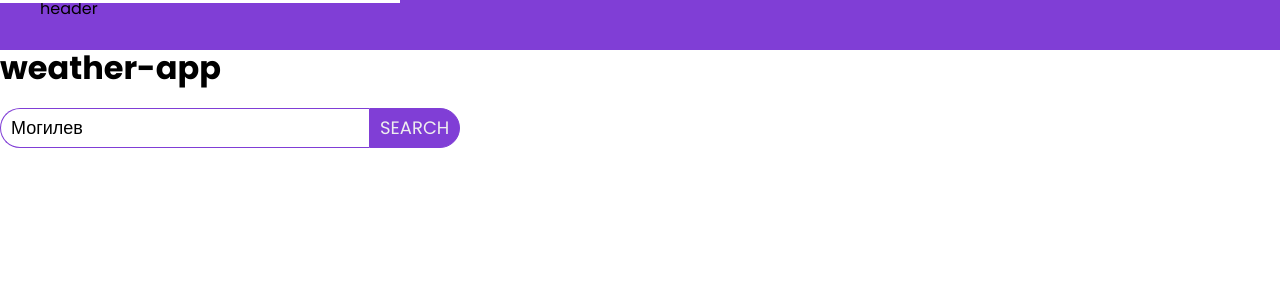
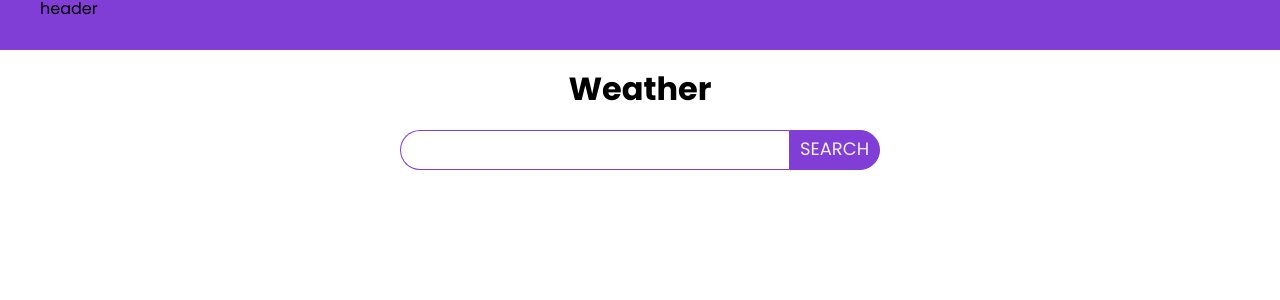
Before and after one commit to vladzyabs/weather, a React (Create React App) app: page / in a window 1280 px wide. Shown: the top 300 px of the page. Built offline with nearby package versions, Linux system fonts and the light colour scheme.

Commit message:
created Weather & refactoring

```diff
--- a/package.json
+++ b/package.json
@@ -14,7 +14,9 @@
     "@types/react-redux": "^7.1.9",
     "@types/react-router-dom": "^5.1.5",
     "@types/redux-thunk": "^2.1.0",
+    "@types/yup": "^0.29.7",
     "axios": "^0.20.0",
+    "formik": "^2.1.7",
     "node-sass": "^4.14.1",
     "react": "^16.13.1",
     "react-dom": "^16.13.1",
@@ -23,7 +25,8 @@
     "react-scripts": "3.4.3",
     "redux": "^4.0.5",
     "redux-thunk": "^2.3.0",
-    "typescript": "~3.7.2"
+    "typescript": "~3.7.2",
+    "yup": "^0.29.3"
   },
   "scripts": {
     "start": "react-scripts start",
--- a/src/App.tsx
+++ b/src/App.tsx
@@ -1,56 +1,27 @@
 import React from 'react'
+import {Switch, Route} from 'react-router-dom'
 import classes from './styles/App.module.scss'
-import {useDispatch, useSelector} from 'react-redux'
-import {getWeatherTC} from './store/weatherReducer/weatherReducer'
+import {Header, Preloader} from './components'
+import {ROUTES} from './routes'
+import Weather from './pages/Weather/Weather'
+import {useSelector} from 'react-redux'
 import {AppRootStoreType} from './store/rootReducer'
-import {GetWeatherRT} from './api/apiType'
-import {Button, Header, Input, Preloader} from './components'
+import {RequestStatusType} from './store/appReducer/appReducer'
 
 const App = () => {
 
-   const dispatch = useDispatch()
-   const weather = useSelector<AppRootStoreType, GetWeatherRT[]>(state => state.weather.data)
-   const count = useSelector<AppRootStoreType, number>(state => state.weather.count)
-   const [city, setCity] = React.useState<string>('Могилев')
-
-   const onclick = () => {
-      dispatch(getWeatherTC(city))
-   }
+   const appStatus = useSelector<AppRootStoreType, RequestStatusType>(state => state.app.status)
 
    return (
       <div className={classes.App}>
-         <Preloader/>
+         {
+            appStatus === 'loading' && <Preloader/>
+         }
          <Header/>
          <div className={classes.content}>
-            <h1>weather-app</h1>
-            <Input type="text"
-                   value={city}
-                   onChange={e => setCity(e.target.value)}
-                   style={{borderRadius: '20px 0 0 20px', borderRight: 'none'}}/>
-            <Button onClick={onclick}
-                    style={{borderRadius: '0 20px 20px 0'}}>Search</Button>
-            {
-               count > 0 &&
-               <div>
-                   <span>Найдено: {count}</span>
-                   <div>
-                       <ul>
-                           <li>
-                               <span>City:</span><span>{weather[0].city_name}</span>
-                           </li>
-                           <li>
-                               <span>Temp:</span><span>{weather[0].temp}</span>
-                           </li>
-                           <li>
-                               <span>Precipitation:</span><span>{weather[0].precip}mm</span>
-                           </li>
-                           <li>
-                               <span>Wind speed:</span><span>{weather[0].wind_speed}m/s</span>
-                           </li>
-                       </ul>
-                   </div>
-               </div>
-            }
+            <Switch>
+               <Route exact path={ROUTES.HOME} render={() => <Weather/>}/>
+            </Switch>
          </div>
       </div>
    )
--- a/src/components/common/Input/Input.module.scss
+++ b/src/components/common/Input/Input.module.scss
@@ -4,7 +4,7 @@
   .customInput {
     border: 1px solid $color-accent;
     outline: none;
-    padding: 6px 10px;
+    padding: 6px 20px;
     font-size: 18px;
     min-height: 40px;
   }
--- a/src/components/common/Input/Input.tsx
+++ b/src/components/common/Input/Input.tsx
@@ -6,10 +6,13 @@ type InputPropsType
    & { error?: string }
 
 const Input = (props: InputPropsType) => {
-   const {error, ...restProps} = props
    return (
       <label className={classes.label}>
-         <input type="text" {...restProps} className={classes.customInput}/>
+         <input type="text"
+                {...props}
+                placeholder={props.error ? props.error : props.placeholder}
+                className={classes.customInput}
+         />
       </label>
    )
 }
--- a/src/index.tsx
+++ b/src/index.tsx
@@ -4,10 +4,13 @@ import './styles/index.scss'
 import App from './App'
 import {Provider} from 'react-redux'
 import store from './store/store'
+import {BrowserRouter} from 'react-router-dom'
 
 ReactDOM.render(
-   <Provider store={store}>
-      <App/>
-   </Provider>,
+   <BrowserRouter>
+      <Provider store={store}>
+         <App/>
+      </Provider>
+   </BrowserRouter>,
    document.getElementById('root'),
 )
--- /dev/null
+++ b/src/pages/Weather/SearchForm.tsx
@@ -0,0 +1,50 @@
+import React, {KeyboardEvent} from 'react'
+import {Button, Input} from '../../components'
+import {useFormik} from 'formik'
+import * as Yup from 'yup'
+
+const validationSchema = Yup.object({
+   city: Yup.string()
+      .required('Введите город...'),
+})
+
+type SearchFormPropsType = {
+   onSubmit: (city: string) => void
+}
+
+const SearchForm = (props: SearchFormPropsType) => {
+
+   const formik = useFormik({
+      initialValues: {
+         city: '',
+      },
+      validationSchema,
+      onSubmit: values => {
+         props.onSubmit(values.city)
+      },
+   })
+
+   const styles = {
+      input: {borderRadius: '20px 0 0 20px', borderRight: 'none'},
+      button: {borderRadius: '0 20px 20px 0'},
+   }
+
+   const onKeyPressHandler = (e: KeyboardEvent<HTMLInputElement>) => {
+      if (e.charCode === 13) {
+         formik.handleSubmit()
+      }
+   }
+
+   return (
+      <form onSubmit={formik.handleSubmit}>
+         <Input style={styles.input}
+                onKeyPress={onKeyPressHandler}
+                error={formik.touched.city ? formik.errors.city : ''}
+                {...formik.getFieldProps('city')}/>
+         <Button type="submit"
+                 style={styles.button}>Search</Button>
+      </form>
+   )
+}
+
+export default React.memo(SearchForm)
--- /dev/null
+++ b/src/pages/Weather/Weather.module.scss
@@ -0,0 +1,9 @@
+@import "../../styles/variables";
+@import "../../styles/mixins";
+
+.container {
+  @extend %container;
+  display: flex;
+  flex-direction: column;
+  align-items: center;
+}
--- /dev/null
+++ b/src/pages/Weather/Weather.tsx
@@ -0,0 +1,49 @@
+import React from 'react'
+import classes from './Weather.module.scss'
+import {useDispatch, useSelector} from 'react-redux'
+import {AppRootStoreType} from '../../store/rootReducer'
+import {GetWeatherRT} from '../../api/apiType'
+import {getWeatherTC} from '../../store/weatherReducer/weatherReducer'
+import SearchForm from './SearchForm'
+
+const Weather = () => {
+
+   const dispatch = useDispatch()
+   const weather = useSelector<AppRootStoreType, GetWeatherRT[]>(state => state.weather.data)
+   const count = useSelector<AppRootStoreType, number>(state => state.weather.count)
+
+   const toSearchWeather = (city: string) => {
+      dispatch(getWeatherTC(city))
+   }
+
+   return (
+      <div className={classes.container}>
+         <h1>Weather</h1>
+         <SearchForm onSubmit={toSearchWeather}/>
+         {
+            count > 0 &&
+            <div>
+                <span>Найдено: {count}</span>
+                <div>
+                    <ul>
+                        <li>
+                            <span>City:</span><span>{weather[0].city_name}</span>
+                        </li>
+                        <li>
+                            <span>Temp:</span><span>{weather[0].temp}</span>
+                        </li>
+                        <li>
+                            <span>Precipitation:</span><span>{weather[0].precip}mm</span>
+                        </li>
+                        <li>
+                            <span>Wind speed:</span><span>{weather[0].wind_speed}m/s</span>
+                        </li>
+                    </ul>
+                </div>
+            </div>
+         }
+      </div>
+   )
+}
+
+export default React.memo(Weather)
--- /dev/null
+++ b/src/routes.ts
@@ -0,0 +1,4 @@
+export const ROUTES = {
+   HOME: '/',
+   ABOUT: '/about'
+}
--- a/src/store/appReducer/appReducer.ts
+++ b/src/store/appReducer/appReducer.ts
@@ -1,6 +1,6 @@
 const APP_SET_STATUS = 'APP/SET_STATUS'
 const APP_SET_ERROR = 'APP/SET_ERROR'
-type RequestStatusType = 'idle' | 'loading' | 'success' | 'failed'
+export type RequestStatusType = 'idle' | 'loading' | 'success' | 'failed'
 
 const initialState = {
    status: 'idle' as RequestStatusType,
--- a/src/store/weatherReducer/weatherReducer.ts
+++ b/src/store/weatherReducer/weatherReducer.ts
@@ -1,6 +1,7 @@
 import {GetWeatherRT} from '../../api/apiType'
 import {Dispatch} from 'redux'
 import {API} from '../../api/api'
+import {appSetError, AppSetErrorActionType, appSetStatus, AppSetStatusActionType} from '../appReducer/appReducer'
 
 const SET_WEATHER = 'WEATHER/SET_WEATHER'
 
@@ -37,11 +38,17 @@ type ActionType
 
 // thunks
 export const getWeatherTC = (city: string) =>
-   async (dispatch: Dispatch) => {
+   async (dispatch: DispatchType) => {
+      dispatch(appSetStatus('loading'))
       const response = await API.getWeather({city})
       try {
          dispatch(setWeather(response.data.data))
+         dispatch(appSetStatus('success'))
       } catch (e) {
-         console.log(e)
+         dispatch(appSetError('Error'))
+         dispatch(appSetStatus('failed'))
       }
    }
+
+type DispatchType
+   = Dispatch<ActionType | AppSetStatusActionType | AppSetErrorActionType>
```
Also changed, not shown: 1 other file (tests, documents, lock files or other folders).
